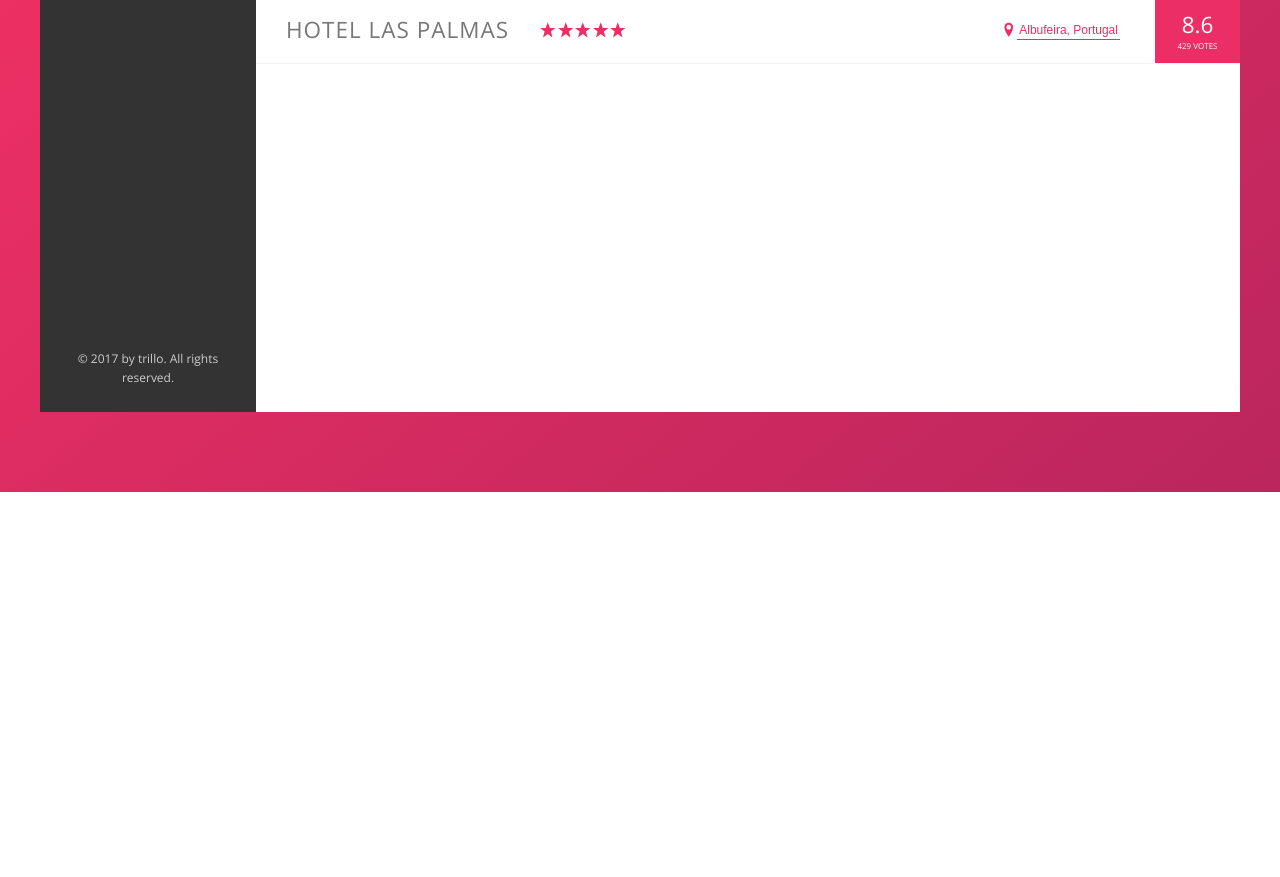
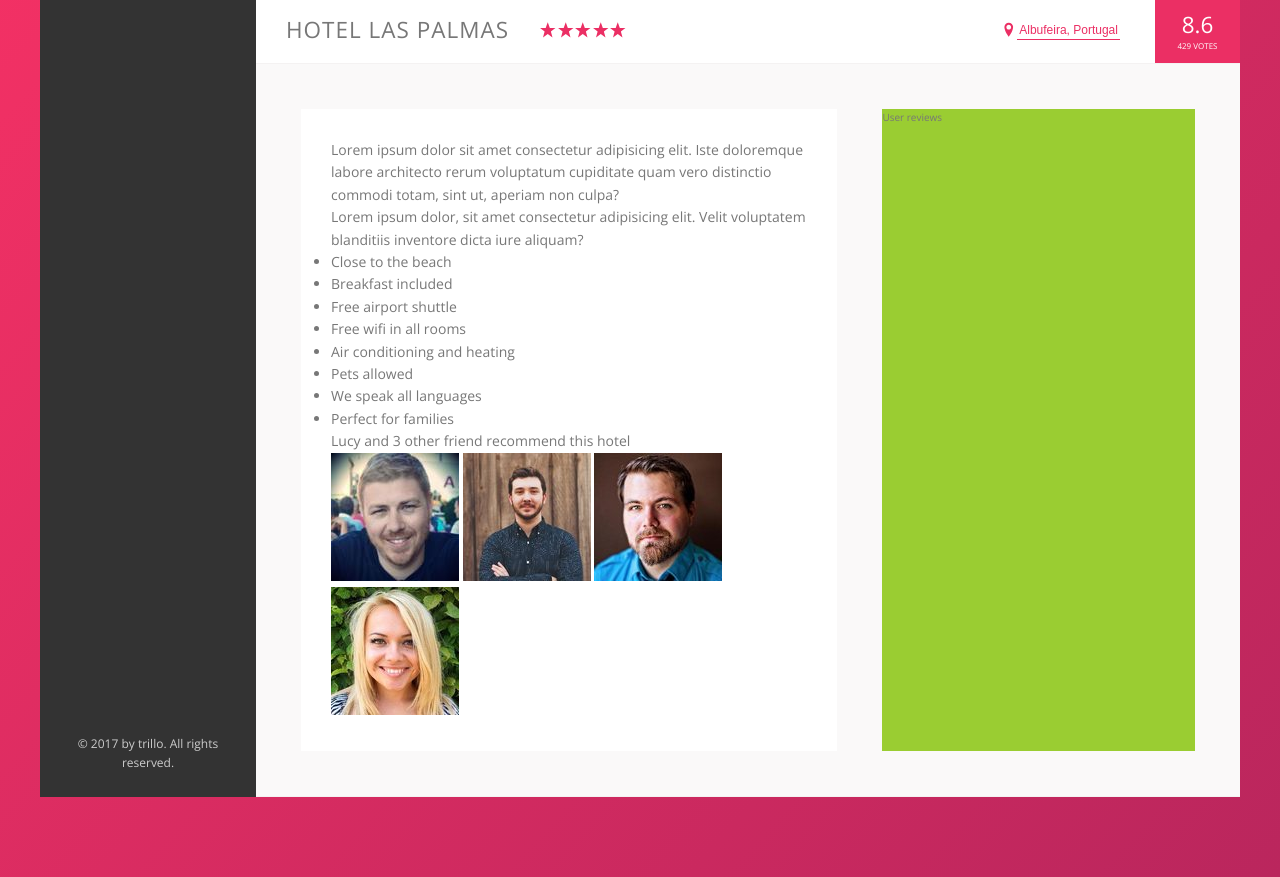
Before and after one commit to fatihay/trilloProject, a website: page index.html in a window 1280 px wide. Shown: the part 538-1415 px from the top of the page. Before the commit the page ends 1030 px from the top, so only its background shows below. Drawn offline with nearby package versions, Linux system fonts and the light colour scheme.

Commit message:
description section part 1

```diff
--- a/index.html
+++ b/index.html
@@ -140,8 +140,44 @@
                         <div class="overview__rating-average">8.6</div>
                         <div class="overview__rating-count">429 votes</div>
                     </div>
+                </div>
+                <div class="detail">
+                    <div class="description">
+                        <p class="paragraph">
+                            Lorem ipsum dolor sit amet consectetur adipisicing elit. Iste doloremque labore architecto
+                            rerum voluptatum cupiditate quam vero distinctio commodi totam, sint ut, aperiam non culpa?
+                        </p>
+                        <p class="paragraph">
+                            Lorem ipsum dolor, sit amet consectetur adipisicing elit. Velit voluptatem blanditiis
+                            inventore dicta iure aliquam?
+                        </p>
+                        <ul class="list">
+                            <li class="list__item">Close to the beach</li>
+                            <li class="list__item">Breakfast included</li>
+                            <li class="list__item">Free airport shuttle</li>
+                            <li class="list__item">Free wifi in all rooms</li>
+                            <li class="list__item">Air conditioning and heating</li>
+                            <li class="list__item">Pets allowed</li>
+                            <li class="list__item">We speak all languages</li>
+                            <li class="list__item">Perfect for families</li>
+                        </ul>
+                        <div class="recommend">
+                            <p class="recommend__count">
+                                Lucy and 3 other friend recommend this hotel
+                            </p>
+                            <div class="recommend__friends">
+                                <img src="img/user-3.jpg" alt="Friend 1" class="recommend__photo">
+                                <img src="img/user-4.jpg" alt="Friend 2" class="recommend__photo">
+                                <img src="img/user-5.jpg" alt="Friend 3" class="recommend__photo">
+                                <img src="img/user-6.jpg" alt="Friend 4" class="recommend__photo">
+                            </div>
+                        </div>
+                    </div>
+                    <div class="user-reviews">
+                        User reviews
+                    </div>
+                </div>
 
-                </div>
             </main>
         </div>
 
--- a/sass/_base.scss
+++ b/sass/_base.scss
@@ -16,6 +16,10 @@
   --color-grey-dark-3: #999;
 
   --shadow-dark: 0 2rem 6rem rgba($color: #000000, $alpha: 0.3);
+
+  --shadow-light: 0 2rem 5rem rgba($color: #000000, $alpha: 0.06);
+
+  --line: 1px solid var(--color-grey-light-2);
 }
 
 * {
--- a/sass/_components.scss
+++ b/sass/_components.scss
@@ -220,7 +220,7 @@
 .overview {
   display: flex;
   align-items: center;
-  border-bottom: 1px solid var(--color-grey-light-2);
+  border-bottom: var(--line);
 
   &__heading {
     font-size: 2.25rem;
--- a/sass/_layout.scss
+++ b/sass/_layout.scss
@@ -13,7 +13,7 @@
   font-size: 1.4rem;
   height: 7rem;
   background-color: #fff;
-  border-bottom: 1px solid var(--color-grey-light-2);
+  border-bottom: var(--line);
   display: flex;
   justify-content: space-between;
   align-items: center;
@@ -35,6 +35,26 @@
 .hotel-view {
   background-color: #fff;
 
-  height: 80rem;
   flex: 1;
 }
+
+.detail {
+  display: flex;
+  padding: 4.5rem;
+  background-color: var(--color-grey-light-1);
+  border-bottom: var(--line);
+}
+
+.description {
+  font-size: 1.4rem;
+  background-color: #fff;
+  box-shadow: var(--shadow-light);
+  padding: 3rem;
+  flex: 0 0 60%;
+  margin-right: 4.5rem;
+}
+
+.user-reviews {
+  background-color: yellowgreen;
+  flex: 1;
+}
```
Also changed, not shown: css/style.css.
